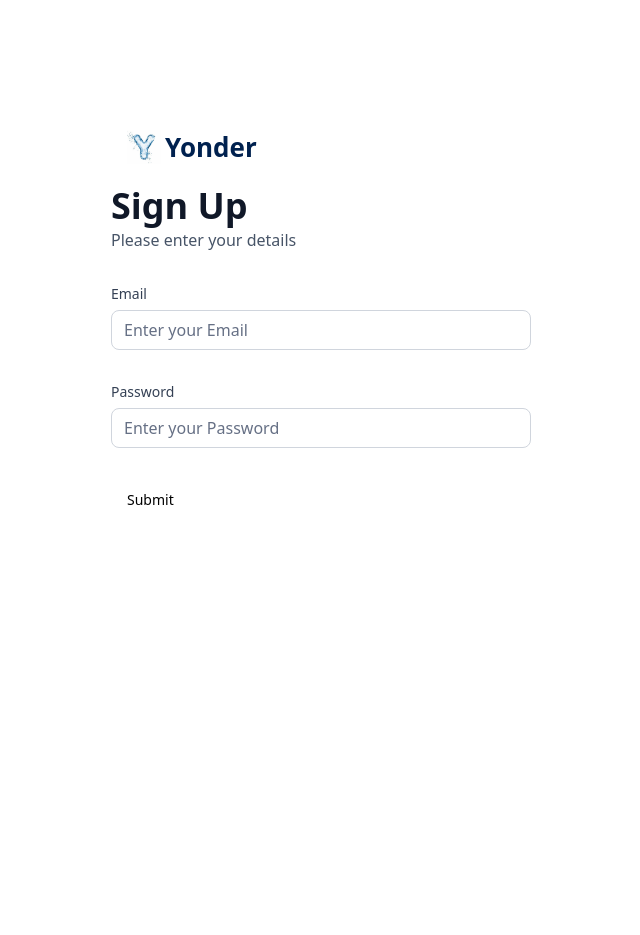
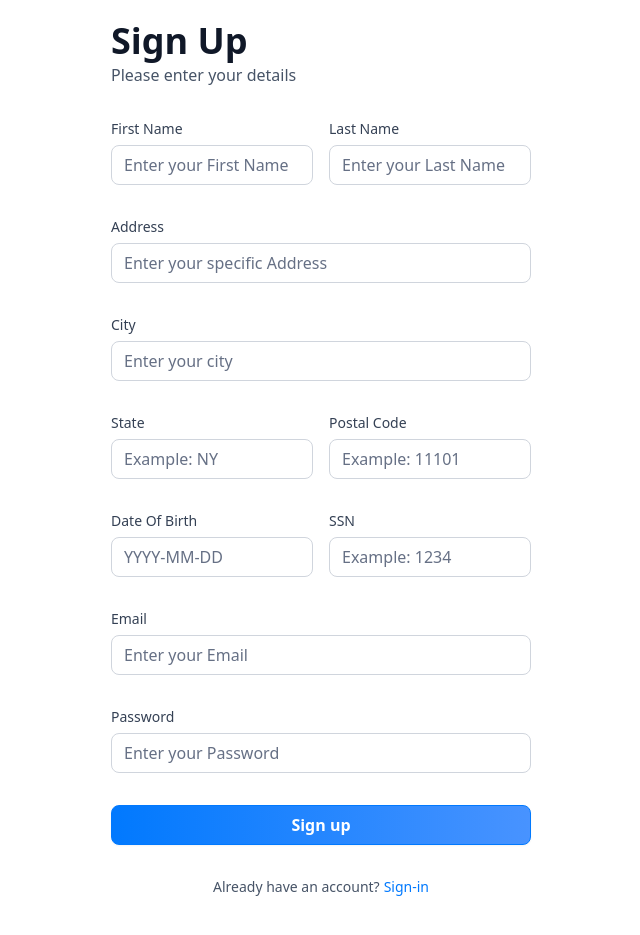
Before and after one commit to Orsini13/Merny-Fintech, a Next.js app: page /sign-up in a window 1280 px wide. Shown: the part 75-1010 px from the top of the page, without its empty margins (319-959 px from the left). Before the commit the page ends 800 px from the top, so only its background shows below. Built offline with nearby package versions, Linux system fonts and the light colour scheme.

Commit message:
impplement signup/in form

```diff
--- a/app/(auth)/sign-in/page.tsx
+++ b/app/(auth)/sign-in/page.tsx
@@ -5,8 +5,7 @@
   return (
     <section className='flex-center size-full max-sm:p-6'>
       <AuthForm
-
-      type="sign-in"/>
+       type='sign-in'/>
 
     </section>
   )
--- a/app/(auth)/sign-up/page.tsx
+++ b/app/(auth)/sign-up/page.tsx
@@ -3,15 +3,11 @@
 
 const SignUp = () => {
   return (
-    <div>
       <section className='flex-center size-full max-sm:px-6'>
         <AuthForm
-
           type="sign-up" />
 
       </section>
-
-    </div>
   )
 }
 
--- a/components/AuthForm.tsx
+++ b/components/AuthForm.tsx
@@ -22,22 +22,45 @@
 import { Input } from "@/components/ui/input"
 import CustomInput from './CustomInput'
 import { authFormSchema } from '@/lib/utils'
+import { Loader2 } from 'lucide-react'
+import { useRouter } from 'next/navigation'
 
 
 
 const AuthForm = ({ type }: { type: string }) => {
+  const router = useRouter();
   const [user, setUser] = useState(null)
-
+  const [isLoading, setIsloading] = useState(false)
+  const formSchema = authFormSchema(type);
   //define our form
-  const form = useForm<z.infer<typeof authFormSchema>>({
-    resolver: zodResolver(authFormSchema),
+  const form = useForm<z.infer<typeof formSchema>>({
+    resolver: zodResolver(formSchema),
     defaultValues: {
       email: "",
       password: ""
     },
   })
-  const onSubmit = (values: z.infer<typeof authFormSchema>) => {
-        console.log(values);
+  //form submit function
+  const onSubmit = async (data: z.infer<typeof formSchema>) => {
+    setIsloading(true)
+    try {
+      //Sign up with Appwrite & create a plaid token
+      if (type === 'sign-up') {
+        // const newUser = await signUp(data);
+        // setUser(newUser);
+      }
+      if (type === 'sign-in') {
+        // const response = await signIn({
+        //   email: data.email,
+        //   password: data.password})
+        // if (response) router.push('/')
+      }
+    }
+    catch (error) {
+      console.log(error);
+    } finally {
+      setIsloading(false)
+    }
   }
 
   return (
@@ -75,18 +98,69 @@
         <>
           <Form {...form}>
             <form onSubmit={form.handleSubmit(onSubmit)} className="space-y-8">
-
+              {type === 'sign-up' && (
+                <>
+                  <div className='flex gap-4'>
+                    <CustomInput
+                      name="firstName" label="First Name" placeholder="Enter your First Name" control={form.control}
+                    />
+                    <CustomInput
+                      name="lastName" label="Last Name" placeholder="Enter your Last Name" control={form.control}
+                    />
+                  </div>
+                  <CustomInput
+                    name="address1" label="Address" placeholder="Enter your specific Address" control={form.control}
+                  />
+                  <CustomInput
+                    name="city" label="City" placeholder="Enter your city" control={form.control}
+                  />
+                  <div className='flex gap-4'>
+                    <CustomInput
+                      name="state" label="State" placeholder="Example: NY" control={form.control}
+                    />
+                    <CustomInput
+                      name="postalCode" label="Postal Code" placeholder="Example: 11101" control={form.control}
+                    />
+                  </div>
+                  <div className='flex gap-4'>
+                    <CustomInput
+                      name="dateOfBirth" label="Date Of Birth" placeholder="YYYY-MM-DD" control={form.control}
+                    />
+                    <CustomInput
+                      name="ssn" label="SSN" placeholder="Example: 1234" control={form.control}
+                    />
+                  </div>
+                </>
+              )}
               <CustomInput
                 name="email" label="Email" placeholder="Enter your Email" control={form.control}
               />
-                <CustomInput
-                  name="password" label="Password" placeholder="Enter your Password" control={form.control}
-                />
+              <CustomInput
+                name="password" label="Password" placeholder="Enter your Password" control={form.control}
+              />
 
-
-              <Button type="submit">Submit</Button>
+              <div className='flex flex-col gap-4'>
+                <Button type="submit" disabled={isLoading} className='form-btn'>
+                  {isLoading ? (
+                    <>
+                      <Loader2 size={20} className='animate-spin' />
+                      &nbsp; Loading
+                    </>
+                  ) : type === 'sign-in' ? 'Sign in' : 'Sign up'}
+                </Button>
+              </div>
             </form>
           </Form>
+
+          <footer className='flex justify-center gap-1'>
+            <p className='text-14 font-normal text-gray-600'> {type === 'sign-in' ? "Don't have an account" : "Already have an account?"}
+            </p>
+            <Link href={type === 'sign-in' ? '/sign-up' : '/sign-in'}
+              className='form-link'
+            >
+              {type === 'sign-in' ? 'Sign-up' : 'Sign-in'}
+            </Link>
+          </footer>
         </>
       )}
     </section>
--- a/components/CustomInput.tsx
+++ b/components/CustomInput.tsx
@@ -4,7 +4,6 @@
 
 import { z } from "zod"
 
-import { zodResolver } from "@hookform/resolvers/zod"
 import { FieldPath, useForm } from "react-hook-form"
 
 import {
@@ -18,12 +17,14 @@
 import { authFormSchema } from "@/lib/utils"
 
 
+const formSchema = authFormSchema('sign-up');
 interface CustomInput{
-    control: Control<z.infer<typeof authFormSchema>>,
-    name: FieldPath<z.infer<typeof authFormSchema>>,
+    control: Control<z.infer<typeof formSchema>>,
+    name: FieldPath<z.infer<typeof formSchema>>,
     label: string,
     placeholder: string
 }
+
 
 const CustomInput = ({ control , name, label, placeholder}: CustomInput) => {
   return (
--- a/lib/utils.ts
+++ b/lib/utils.ts
@@ -212,7 +212,20 @@
 //   email: z.string().email(),
 //   password: z.string().min(8),
 // })
-export const authFormSchema = z.object({
-  email: z.string().email(),
-  password: z.string().min(8)
-})
+export const authFormSchema = (type: string) =>
+  z.object({
+    // sign up
+    firstName: type === 'sign-in' ? z.string().optional() : z.string().min(20),
+    lastName: type === 'sign-in' ? z.string().optional() : z.string().min(20),
+    address1: type === 'sign-in' ? z.string().optional() : z.string().min(50),
+    city: type === 'sign-in' ? z.string().optional() : z.string().min(50),
+    state:
+      type === 'sign-in' ? z.string().optional() : z.string().min(2).max(3),
+    postalCode:
+      type === 'sign-in' ? z.string().optional() : z.string().min(3).max(6),
+    dateOfBirth: type === 'sign-in' ? z.string().optional() : z.string().min(3),
+    ssn: type === 'sign-in' ? z.string().optional() : z.string().min(3),
+    // both
+    email: z.string().email(),
+    password: z.string().min(8),
+  })
```
